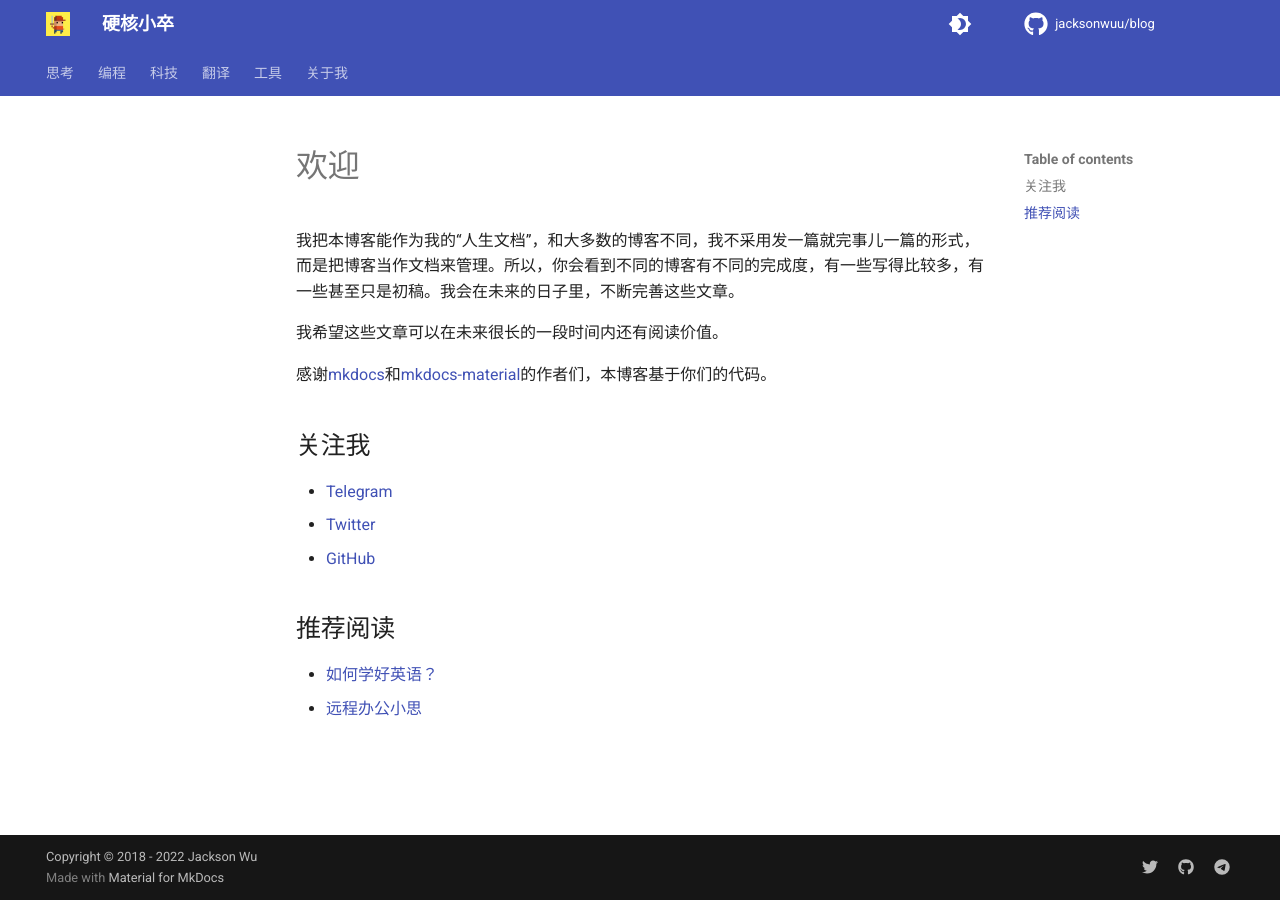
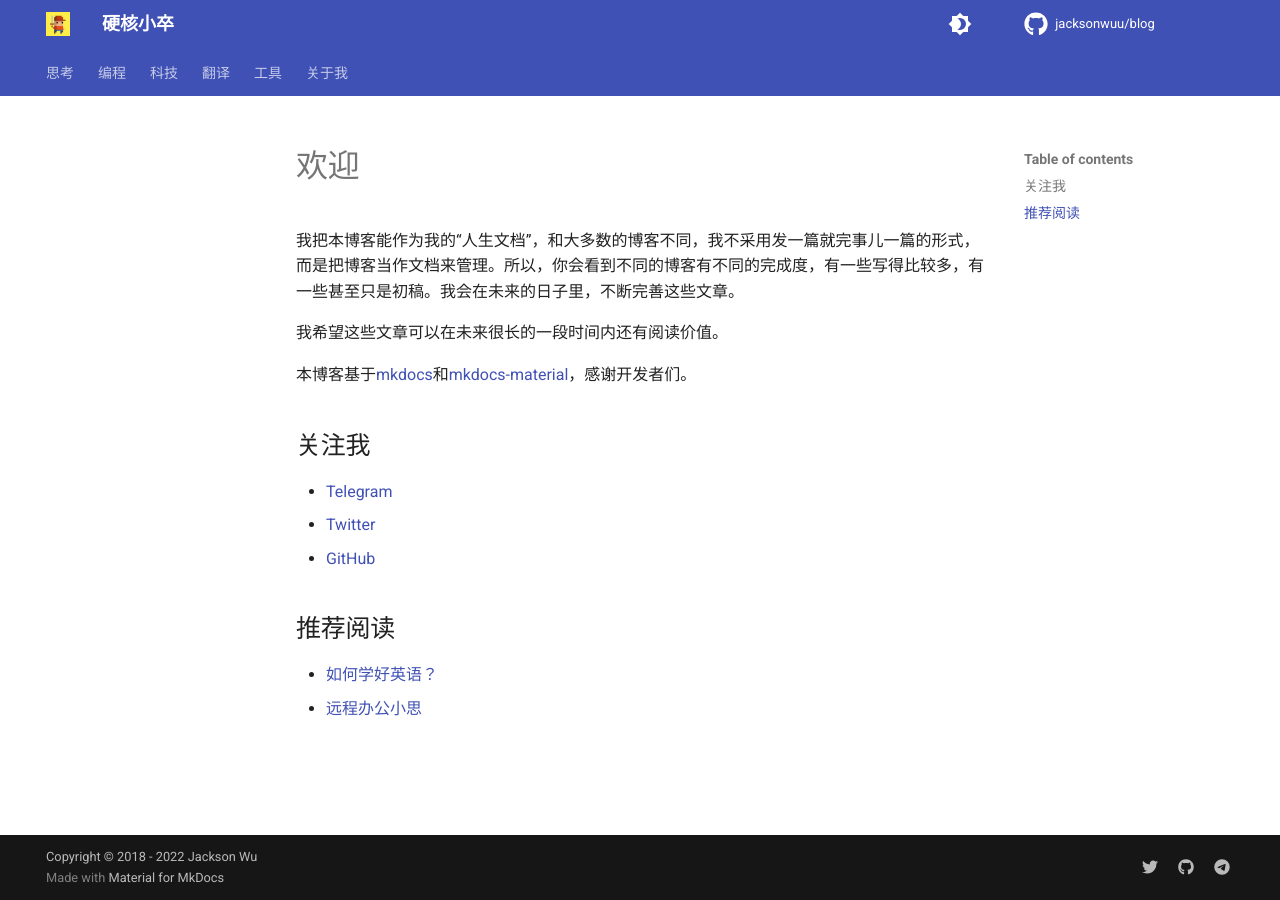
Before and after one commit to jacksonwuu/blog, an MkDocs documentation site: the page built from docs/index.md, in a window 1280 px wide. Built offline with MkDocs 1.6.1 and Material for MkDocs 9.7.7, drawn with Linux system fonts in a browser that asks for light colours; comment, search, counter and statistics services are not loaded.

Commit message:
update readme

```diff
--- a/docs/index.md
+++ b/docs/index.md
@@ -4,7 +4,7 @@
 
 我希望这些文章可以在未来很长的一段时间内还有阅读价值。
 
-感谢[mkdocs](https://github.com/mkdocs/mkdocs)和[mkdocs-material](https://github.com/squidfunk/mkdocs-material)的作者们，本博客基于你们的代码。
+本博客基于[mkdocs](https://github.com/mkdocs/mkdocs)和[mkdocs-material](https://github.com/squidfunk/mkdocs-material)，感谢开发者们。
 
 ## 关注我
 
```
